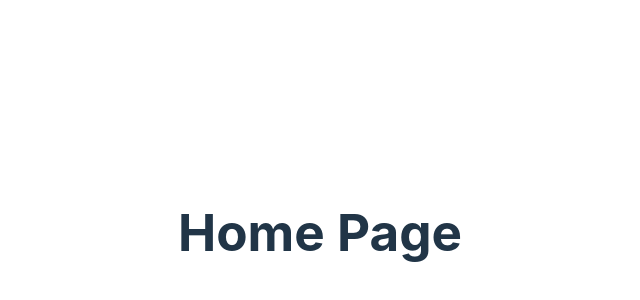
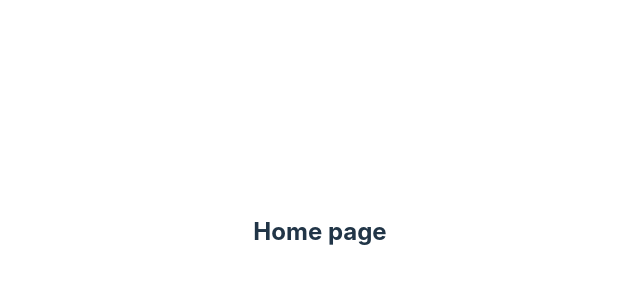
Before and after one commit to Robrowno/xander_ecommerce_final_project, a React (Vite) app in the folder final-project/: page / in a window 1280 px wide. Shown: the part 168-468 px from the top of the page, without its empty margins (320-960 px from the left). Built offline with nearby package versions, Linux system fonts and the light colour scheme.

Commit message:
setting up Route components for every page

```diff
--- a/final-project/src/App.jsx
+++ b/final-project/src/App.jsx
@@ -1,5 +1,6 @@
 import { BrowserRouter, Routes, Route } from 'react-router-dom';
-import { useState } from 'react'
+import Home from './pages/Home'
+import Profile from './pages/Profile'
 import './App.css'
 
 function App() {
@@ -7,11 +8,11 @@
   return (
     <BrowserRouter>
       <Routes >
-        <Route path="/" element={<h1>Home Page</h1>}/>
+        <Route path="/" element={<Home />}/>
         <Route path="products" element={<h1>Products List Page</h1>} />
         <Route path="product" element={<h1>Single Product Page</h1>} />
         <Route path="checkout" element={<h1>Checkout Page</h1>} />
-        <Route path="profile" element={<h1>Profile</h1>} />
+        <Route path="profile" element={<Profile />} />
         <Route path="contact" element={<h1>Contact page</h1>} />
       </Routes>
     </BrowserRouter>
--- a/final-project/src/pages/Home.jsx
+++ b/final-project/src/pages/Home.jsx
@@ -0,0 +1,8 @@
+const Home = () => {
+    return (
+      <section>
+        <h2>Home page</h2>
+      </section>
+    );
+  };
+  export default Home;
--- a/final-project/src/pages/Profile.jsx
+++ b/final-project/src/pages/Profile.jsx
@@ -0,0 +1,8 @@
+const Profile = () => {
+    return (
+      <section>
+        <h2>Profile page</h2>
+      </section>
+    );
+  };
+  export default Profile;
```
